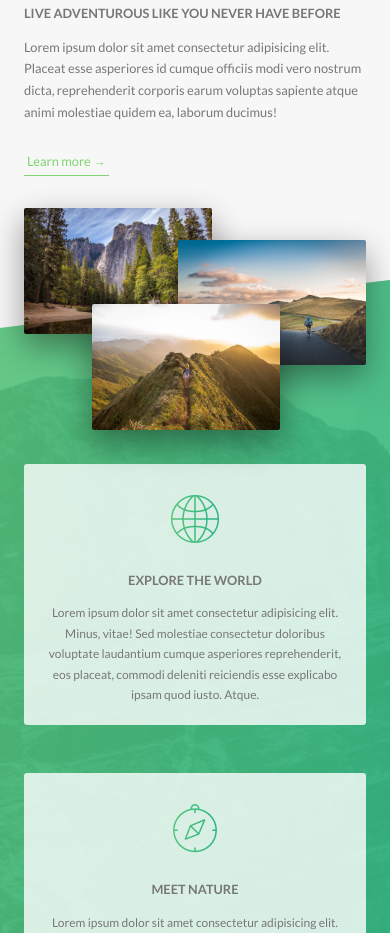
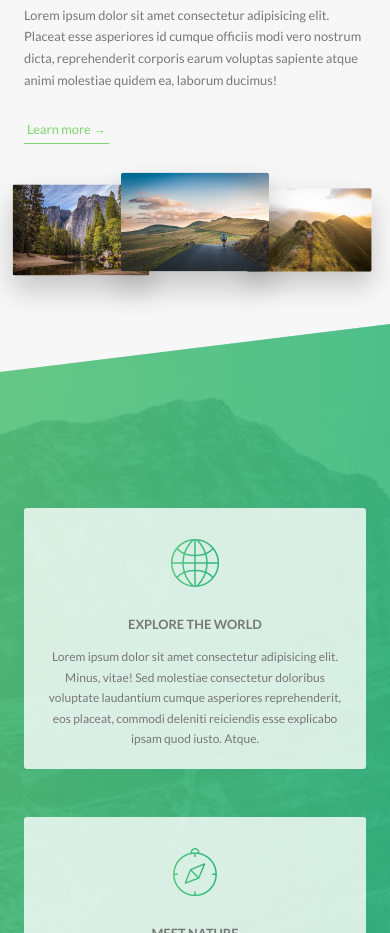
Before and after one commit to shifaligupta03/Natours, a website: page index.html in a window 390 px wide. Shown: the part 1067-2000 px from the top of the page. Drawn offline with Linux system fonts and the light colour scheme.

Commit message:
layout responsive

```diff
--- a/sass/base/_utilities.scss
+++ b/sass/base/_utilities.scss
@@ -4,6 +4,9 @@
 
 .u-margin-bottom-big {
   margin-bottom: 8rem !important;
+  @include respond(tab-port){
+    margin-bottom: 4rem !important;
+  }
 }
 
 .u-margin-bottom-small {
@@ -12,6 +15,9 @@
 
 .u-margin-bottom-medium {
   margin-bottom: 4rem !important;
+  @include respond(tab-port){
+    margin-bottom: 3rem !important;
+  }
 }
 
 .u-margin-top-big {
--- a/sass/components/_composition.scss
+++ b/sass/components/_composition.scss
@@ -10,19 +10,40 @@
         transition: all .2s;
         outline-offset: 2rem;
 
+        @include respond(tab-port){
+            float: left;
+            position: relative;
+            width: 33.3333333%;
+            box-shadow: 0 1.5rem 3rem rgba($color-black,.2);
+        }
+
         &--p1{
             left: 0;
             top:-2rem;
+            @include respond(tab-port){
+                top:0;
+                transform: scale(1.2);
+            }
         }
 
         &--p2{
             right: 0;
             top:2rem;
+            @include respond(tab-port){
+                top:-1rem;
+                transform: scale(1.3);
+                z-index: 100;
+            }
         }
 
         &--p3{
             left: 20%;
             top:10rem;
+            @include respond(tab-port){
+                left:0;
+                top:0;
+                transform: scale(1.1);
+            }
         }
 
 
```
Also changed, not shown: css/style.css.
